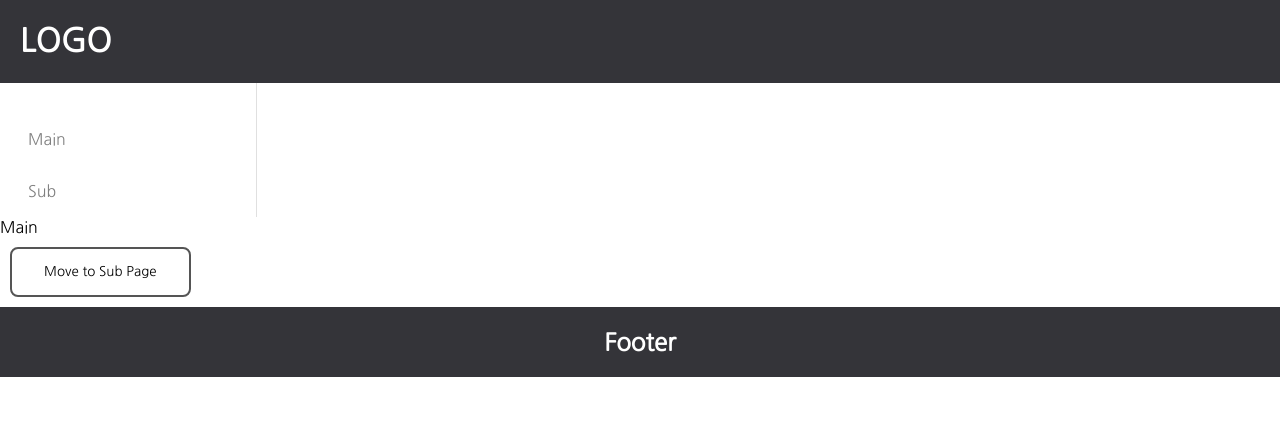
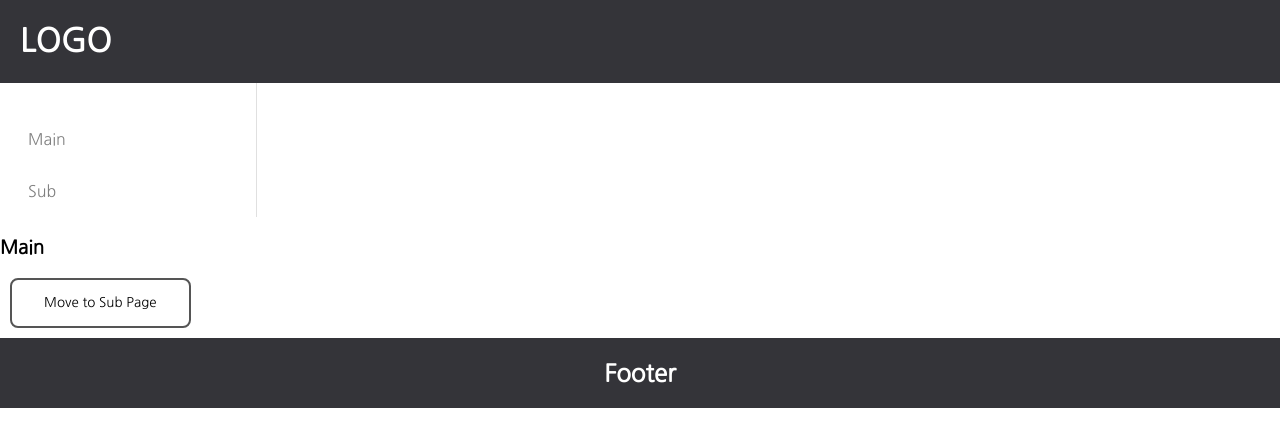
Before and after one commit to sanjeonsujeon/frontEnd, a React (Create React App) app in the folder Dufs-FrontEnd/: page / in a window 1280 px wide. Shown: the top 446 px of the page. Built offline with nearby package versions, Linux system fonts and the light colour scheme.

Commit message:
경로 수정 세부 스타일 수정중

```diff
--- a/Dufs-FrontEnd/src/App.js
+++ b/Dufs-FrontEnd/src/App.js
@@ -1,8 +1,8 @@
 import Routers from './router/Routers'
 import styled from "styled-components"
 
-import Header from "./Pages/Header"
-import Footer from "./Pages/Footer"
+import Header from "./Component/Header"
+import Footer from "./Component/Footer"
 
 const Body = styled.div`
   display: flex;
--- a/Dufs-FrontEnd/src/pages/Main.jsx
+++ b/Dufs-FrontEnd/src/pages/Main.jsx
@@ -4,8 +4,7 @@ import { useNavigate } from "react-router-dom";
 import Button from "../Component/Button";
 
 const MainContent = styled.div`
-
-
+	display: inline-block;
 `
 
 
@@ -21,7 +20,7 @@ const Main = (props) => {
 	return (
 		<>
 			<MainContent>
-				<div>Main</div>
+				<h3>Main</h3>
 				<Button onClick={play}>Move to Sub Page</Button>
 			</MainContent>
 		</>
--- a/Dufs-FrontEnd/src/pages/Sub.jsx
+++ b/Dufs-FrontEnd/src/pages/Sub.jsx
@@ -1,7 +1,12 @@
 import React from 'react';
+import styled from "styled-components";
 import { useNavigate } from "react-router-dom";
 import Button from "../Component/Button";
 
+const SubContent = styled.div`
+	display: inline-block;
+	flex-direction: row;
+`
 
 const Sub = (props) => {
 
@@ -13,9 +18,10 @@ const Sub = (props) => {
 
 	return (
 		<>
-			<h3>Sub Page</h3>
-
-			<Button onClick={play}>Move to Main Page</Button>
+			<SubContent>
+				<h3>Sub Page</h3>
+				<Button onClick={play}>Move to Main Page</Button>
+			</SubContent>
 		</>
 	);
 };
--- a/Dufs-FrontEnd/src/router/Routers.jsx
+++ b/Dufs-FrontEnd/src/router/Routers.jsx
@@ -1,14 +1,14 @@
 import { BrowserRouter, Routes, Route } from "react-router-dom";
 import styled from "styled-components";
 
-import Main from '../Pages/Main';
-import Sub from '../Pages/Sub';
+import Main from '../pages/Main';
+import Sub from '../pages/Sub';
 import Sidebar from "../Component/Sidebar";
 
 const Center = styled.div`
-  height: 92vh
-  display: flex;
-flex-direction: row;
+    height: 92vh
+    display: inline-block;
+    flex-direction: row;
 `
 function Routers () {
     return(
```
Also changed, not shown: Dufs-FrontEnd/src/Component/Footer.jsx (renamed from Dufs-FrontEnd/src/pages/Footer.jsx), Dufs-FrontEnd/src/Component/Header.jsx (renamed from Dufs-FrontEnd/src/pages/Header.jsx).
